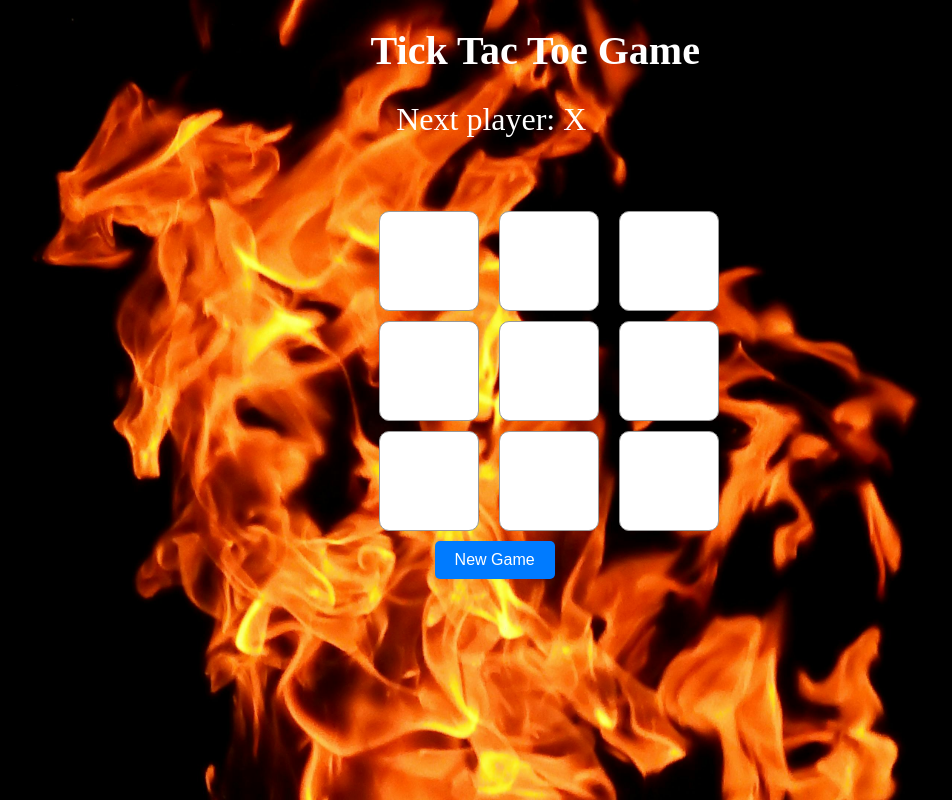
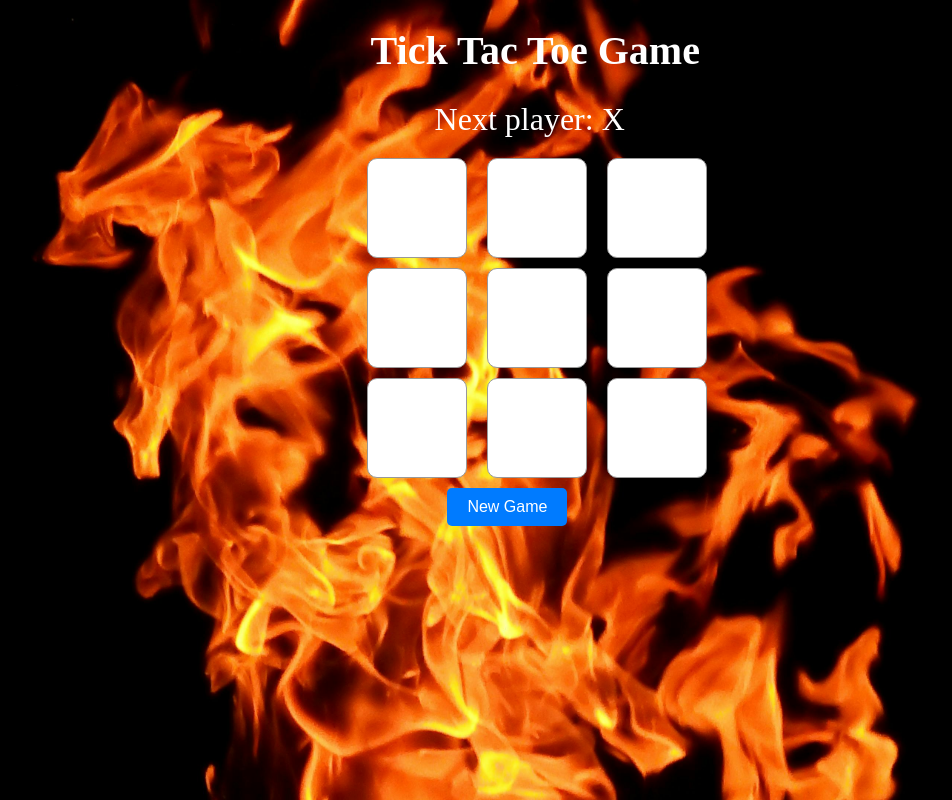
Before and after one commit to gangwar22/Tic_tak_toe, a React (Vite) app: page / in a window 1280 px wide. Shown: the whole page, without its empty margins (111-1063 px from the left). Built offline with nearby package versions, Linux system fonts and the light colour scheme.

Commit message:
css correction

```diff
--- a/src/TickTacToe.css
+++ b/src/TickTacToe.css
@@ -3,8 +3,8 @@
   grid-template-columns: repeat(3, 100px);
   grid-template-rows: repeat(3, 100px);
   gap: 20px;
-  margin-top: 5%;
-  margin-left: 33vw;
+  margin-top: 0%;
+  margin-left: 32vw;
 }
 
 .tick-tac-toe .square {
@@ -29,7 +29,7 @@
 .tick-tac-toe .status {
   margin-bottom: 10px;
   color: white;
-  margin-left: 39vw;
+  margin-left: 42vw;
   font-size: 2rem;
 }
 
@@ -49,7 +49,7 @@
   border: none;
   border-radius: 5px;
   cursor: pointer;
-  margin-left: 42vw;
+  margin-left: 43vw;
 }
 
 body{
```
